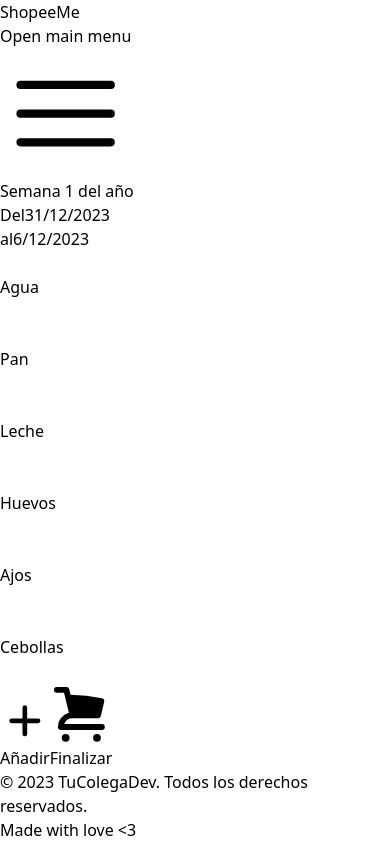
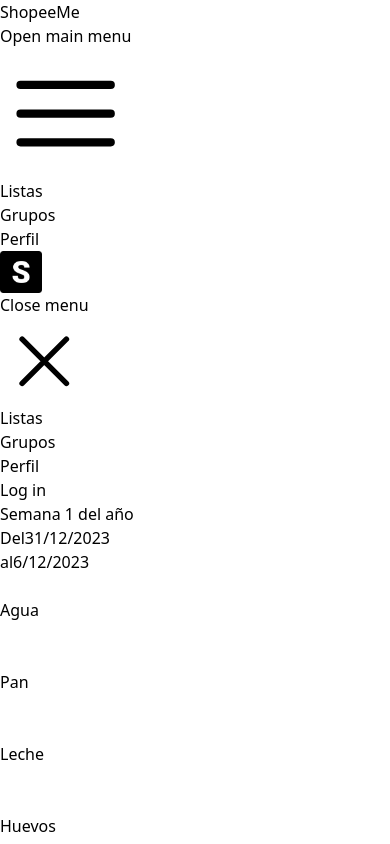
Before and after one commit to TuColegaDev/shopeeme, a Vue app: page / in a window 390 px wide. Shown: the top 844 px of the page. Built offline with nearby package versions, Linux system fonts and the light colour scheme.

Commit message:
feat: Add menu and mobile menu

```diff
--- a/src/components/header/HeaderApp.vue
+++ b/src/components/header/HeaderApp.vue
@@ -3,22 +3,80 @@
     <nav class="flex items-center justify-between p-6 mx-auto max-w-7xl" aria-label="Global">
       <div class="flex lg:flex-1">
         <a href="" class="-m-1.5 p-1.5 flex items-center">
-          <!-- <img width="42" height="42" src="@/assets/logo.png"/> -->
           <h2 class="text-3xl font-bold tracking-tight text-gray-900 truncate">ShopeeMe</h2>
         </a>
       </div>
       <div class="flex lg:hidden">
-        <button type="button" class="-m-2.5 inline-flex items-center justify-center rounded-md p-2.5 text-gray-700">
+        <button type="button" class="-m-2.5 inline-flex items-center justify-center rounded-md p-2.5 text-gray-700" @click="mobileMenuOpen = true">
           <span class="sr-only">Open main menu</span>
           <Bars3Icon class="w-6 h-6" aria-hidden="true" />
         </button>
       </div>
+      <div class="hidden sm:justify-end sm:flex">
+        <ul class="flex gap-12">
+          <li v-for="item in navigation" :key="item.id">
+            <a :href="item.href" class="text-sm font-semibold leading-6 text-gray-900">{{ item.name }}</a>
+          </li>
+        </ul>
+      </div>
     </nav>
+    <div :class="['lg:hidden', { hidden: !mobileMenuOpen }]" @close="mobileMenuOpen = false">
+      <div class="fixed inset-0 z-10" />
+      <div class="fixed inset-y-0 right-0 z-10 w-full px-6 py-6 overflow-y-auto bg-white sm:max-w-sm sm:ring-1 sm:ring-gray-900/10">
+        <div class="flex items-center justify-between">
+          <a href="#" class="-m-1.5 p-1.5">
+            <img width="42" height="42" src="@/assets/logo.png" />
+          </a>
+          <button type="button" class="-m-2.5 rounded-md p-2.5 text-gray-700" @click="mobileMenuOpen = false">
+            <span class="sr-only">Close menu</span>
+            <XMarkIcon class="w-6 h-6" aria-hidden="true" />
+          </button>
+        </div>
+        <div class="flow-root mt-6">
+          <div class="-my-6 divide-y divide-gray-500/10">
+            <ul class="py-6 space-y-2">
+              <li v-for="item in navigation" :key="item.id">
+                <a :href="item.href" class="block px-3 py-2 -mx-3 text-base font-semibold leading-7 text-gray-900 rounded-lg hover:bg-gray-50">{{ item.name }}</a>
+              </li>
+            </ul>
+            <div class="py-6">
+              <a href="#" class="-mx-3 block rounded-lg px-3 py-2.5 text-base font-semibold leading-7 text-gray-900 hover:bg-gray-50">Log in</a>
+            </div>
+          </div>
+        </div>
+      </div>
+    </div>
   </header>
 </template>
 
 <script setup>
+import { ref } from 'vue'
+
 import {
-  Bars3Icon,
+  XMarkIcon,
+  Bars3Icon
 } from '@heroicons/vue/24/outline'
+
+const mobileMenuOpen = ref(false)
+
+const navigation = [
+  {
+    id: 1,
+    name: 'Listas',
+    href: '/',
+    current: true,
+  },
+  {
+    id: 2,
+    name: 'Grupos',
+    href: '/',
+    current: false,
+  },
+  {
+    id: 3,
+    name: 'Perfil',
+    href: '/',
+    current: false,
+  }
+]
 </script>
```
